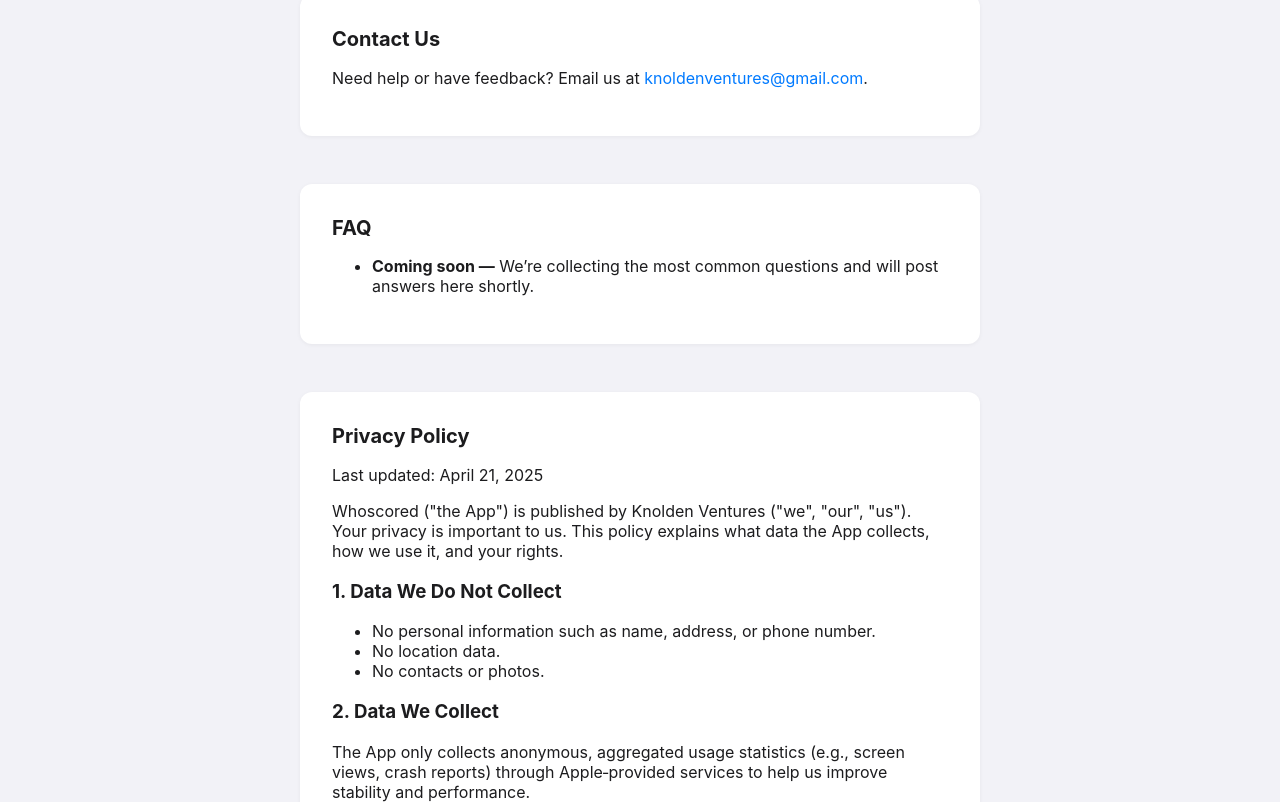
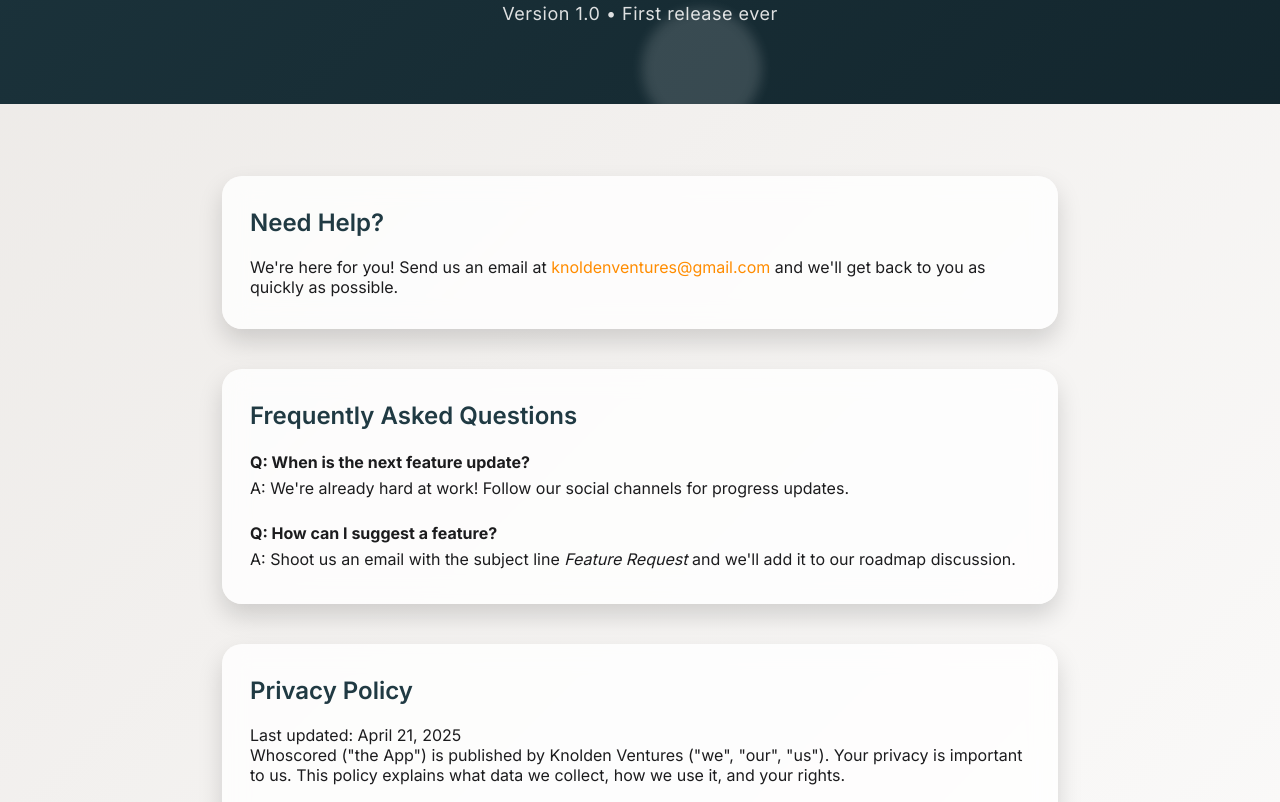
Before and after one commit to sebspetersen/whoscored-appsup, a plain HTML site: page index.html in a window 1280 px wide. Shown: the part 205-1007 px from the top of the page. Drawn offline with Linux system fonts and the light colour scheme.

Commit message:
Update index.html

```diff
--- a/index.html
+++ b/index.html
@@ -4,148 +4,355 @@
     <meta charset="UTF-8" />
     <meta name="viewport" content="width=device-width, initial-scale=1.0" />
     <title>Whoscored – Support</title>
+
+    <!-- Google Font for a modern look -->
+    <link rel="preconnect" href="https://fonts.googleapis.com" />
+    <link rel="preconnect" href="https://fonts.gstatic.com" crossorigin />
+    <link
+      href="https://fonts.googleapis.com/css2?family=Inter:wght@400;600;700&display=swap"
+      rel="stylesheet"
+    />
+
     <style>
+      /* -----------------------------
+         Variables & Base
+      ----------------------------- */
       :root {
-        --primary: #007aff;
-        --text: #1c1c1e;
-        --bg: #f2f2f7;
-        --surface: #ffffff;
-        --radius: 12px;
-        --space: 1rem;
-        font-family: -apple-system, BlinkMacSystemFont, "Segoe UI", Roboto,
-          Oxygen, Ubuntu, Cantarell, "Open Sans", "Helvetica Neue", sans-serif;
+        /* Colors */
+        --gradient-start: #0f2027;
+        --gradient-mid: #203a43;
+        --gradient-end: #2c5364;
+        --accent: #ff8c00;
+        --text-dark: #f4f4f4;
+        --text-body: #1c1c1e;
+        --card-bg: rgba(255, 255, 255, 0.8);
+        --shadow: 0 12px 24px rgba(0, 0, 0, 0.15);
+        /* Sizing */
+        --radius: 20px;
+        --gap: 1.25rem;
       }
+
+      * {
+        box-sizing: border-box;
+        margin: 0;
+        padding: 0;
+      }
+
+      html {
+        scroll-behavior: smooth;
+      }
+
       body {
-        margin: 0;
-        background: var(--bg);
-        color: var(--text);
+        font-family: "Inter", -apple-system, BlinkMacSystemFont, "Segoe UI",
+          Roboto, Oxygen, Ubuntu, Cantarell, "Open Sans", "Helvetica Neue",
+          sans-serif;
+        color: var(--text-body);
+        background: linear-gradient(135deg, #ece9e6 0%, #ffffff 100%);
+        min-height: 100vh;
+        display: flex;
+        flex-direction: column;
       }
+
+      a {
+        color: var(--accent);
+        text-decoration: none;
+        position: relative;
+        transition: color 0.3s ease;
+      }
+
+      a::after {
+        content: "";
+        position: absolute;
+        left: 0;
+        bottom: -2px;
+        height: 2px;
+        width: 100%;
+        background: var(--accent);
+        transform: scaleX(0);
+        transform-origin: right;
+        transition: transform 0.3s ease;
+      }
+
+      a:hover {
+        color: var(--text-body);
+      }
+
+      a:hover::after {
+        transform: scaleX(1);
+        transform-origin: left;
+      }
+
+      /* -----------------------------
+         Header Hero
+      ----------------------------- */
       header {
-        background: var(--surface);
-        padding: calc(var(--space) * 2) var(--space);
+        background: linear-gradient(-45deg, var(--gradient-start), var(--gradient-mid), var(--gradient-end));
+        background-size: 400% 400%;
+        animation: heroGradient 15s ease infinite;
+        color: var(--text-dark);
         text-align: center;
-        box-shadow: 0 1px 3px rgba(0, 0, 0, 0.08);
+        padding: 6rem 1.5rem 4rem;
+        position: relative;
+        overflow: hidden;
       }
-      header img {
-        height: 72px;
-        width: 72px;
-        border-radius: 20%;
-        margin-bottom: var(--space);
+
+      @keyframes heroGradient {
+        0% {
+          background-position: 0% 50%;
+        }
+        50% {
+          background-position: 100% 50%;
+        }
+        100% {
+          background-position: 0% 50%;
+        }
       }
-      h1 {
-        font-size: 1.875rem;
-        margin: 0;
+
+      header h1 {
+        font-size: clamp(2.5rem, 5vw, 3.5rem);
+        font-weight: 700;
+        margin-bottom: 0.75rem;
       }
+
+      header p {
+        font-size: 1.125rem;
+        opacity: 0.9;
+        letter-spacing: 0.5px;
+      }
+
+      /* Decorative floating shapes */
+      .shape {
+        position: absolute;
+        background: rgba(255, 255, 255, 0.15);
+        border-radius: 50%;
+        filter: blur(6px);
+        animation: float 10s ease-in-out infinite;
+      }
+
+      .shape:nth-child(1) {
+        width: 160px;
+        height: 160px;
+        left: 10%;
+        top: 20%;
+      }
+
+      .shape:nth-child(2) {
+        width: 100px;
+        height: 100px;
+        right: 12%;
+        top: 35%;
+        animation-delay: -3s;
+      }
+
+      .shape:nth-child(3) {
+        width: 120px;
+        height: 120px;
+        left: 50%;
+        top: 70%;
+        animation-delay: -6s;
+      }
+
+      @keyframes float {
+        0%, 100% {
+          transform: translateY(0) translateX(0);
+        }
+        50% {
+          transform: translateY(-30px) translateX(20px);
+        }
+      }
+
+      /* -----------------------------
+         Main Layout
+      ----------------------------- */
       main {
-        max-width: 680px;
+        flex: 1;
+        display: flex;
+        flex-direction: column;
+        align-items: center;
+        gap: calc(var(--gap) * 2);
+        padding: 3.5rem 1.25rem 5rem;
+        max-width: 900px;
+        width: 100%;
         margin: 0 auto;
-        padding: calc(var(--space) * 3) var(--space);
       }
+
       section {
-        margin-bottom: calc(var(--space) * 3);
-        background: var(--surface);
-        padding: calc(var(--space) * 2);
+        width: 100%;
+        background: var(--card-bg);
+        backdrop-filter: blur(12px) saturate(120%);
+        -webkit-backdrop-filter: blur(12px) saturate(120%);
         border-radius: var(--radius);
-        box-shadow: 0 1px 4px rgba(0, 0, 0, 0.05);
+        box-shadow: var(--shadow);
+        padding: 2rem 1.75rem;
+        animation: fadeUp 0.8s ease both;
       }
+
+      section:nth-of-type(2) {
+        animation-delay: 0.15s;
+      }
+      section:nth-of-type(3) {
+        animation-delay: 0.3s;
+      }
+
+      @keyframes fadeUp {
+        from {
+          opacity: 0;
+          transform: translateY(30px);
+        }
+        to {
+          opacity: 1;
+          transform: translateY(0);
+        }
+      }
+
       h2 {
-        font-size: 1.25rem;
-        margin-top: 0;
+        font-size: 1.5rem;
+        font-weight: 600;
+        margin-bottom: var(--gap);
+        color: var(--gradient-mid);
       }
-      a {
-        color: var(--primary);
-        text-decoration: none;
+
+      ul {
+        list-style: none;
+        display: grid;
+        gap: var(--gap);
       }
+
+      li {
+        line-height: 1.6;
+      }
+
+      /* -----------------------------
+         Footer
+      ----------------------------- */
       footer {
         text-align: center;
-        padding: var(--space);
-        font-size: 0.875rem;
+        padding: 2rem 1rem;
+        font-size: 0.9rem;
         color: #6e6e73;
+      }
+
+      /* Responsive Tweaks */
+      @media (min-width: 768px) {
+        header {
+          padding: 8rem 2rem 5rem;
+        }
+        main {
+          padding: 4.5rem 2rem 6rem;
+        }
       }
     </style>
   </head>
   <body>
     <header>
-      <!-- Optional: Add your app icon URL below. Delete this <img> if unused. -->
-      <!-- <img src="" alt="Whoscored icon" /> -->
+      <!-- Optional icon - uncomment and provide source if available -->
+      <!-- <img src="" alt="Whoscored icon" style="height:96px;width:96px;border-radius:24px;margin-bottom:1.5rem;"> -->
       <h1>Whoscored Support</h1>
-      <p>Version 1.0</p>
+      <p>Version 1.0 • First release ever</p>
+      <!-- Decorative floating shapes -->
+      <span class="shape"></span>
+      <span class="shape"></span>
+      <span class="shape"></span>
     </header>
+
     <main>
-      <section>
-        <h2>Contact Us</h2>
+      <!--  Contact  -->
+      <section id="contact">
+        <h2>Need Help?</h2>
         <p>
-          Need help or have feedback? Email us at
-          <a href="mailto:knoldenventures@gmail.com">knoldenventures@gmail.com</a>.
+          We're here for you! Send us an email at
+          <a href="mailto:knoldenventures@gmail.com">knoldenventures@gmail.com</a>
+          and we'll get back to you as quickly as possible.
         </p>
       </section>
 
-      <section>
-        <h2>FAQ</h2>
+      <!--  FAQ  -->
+      <section id="faq">
+        <h2>Frequently Asked Questions</h2>
         <ul>
-          <li><strong>Coming soon —</strong> We’re collecting the most common questions and will post answers here shortly.</li>
+          <li>
+            <strong>Q: When is the next feature update?</strong><br />
+            A: We're already hard at work! Follow our social channels for
+            progress updates.
+          </li>
+          <li>
+            <strong>Q: How can I suggest a feature?</strong><br />
+            A: Shoot us an email with the subject line <em>Feature
+            Request</em> and we'll add it to our roadmap discussion.
+          </li>
         </ul>
       </section>
 
+      <!--  Privacy Policy  -->
       <section id="privacy-policy">
         <h2>Privacy Policy</h2>
         <p>Last updated: April 21, 2025</p>
         <p>
           Whoscored ("the App") is published by Knolden Ventures ("we", "our",
-          "us"). Your privacy is important to us. This policy explains what data
-          the App collects, how we use it, and your rights.
+          "us"). Your privacy is important to us. This policy explains what
+          data we collect, how we use it, and your rights.
         </p>
-        <h3>1. Data We Do <strong>Not</strong> Collect</h3>
+
+        <h3 style="margin-top:1.25rem;font-size:1.25rem;font-weight:600;color:var(--gradient-mid);">1.&nbsp;Data We Do <strong>Not</strong> Collect</h3>
         <ul>
           <li>No personal information such as name, address, or phone number.</li>
           <li>No location data.</li>
           <li>No contacts or photos.</li>
         </ul>
-        <h3>2. Data We Collect</h3>
+
+        <h3 style="margin-top:1.25rem;font-size:1.25rem;font-weight:600;color:var(--gradient-mid);">2.&nbsp;Data We Collect</h3>
         <p>
           The App only collects anonymous, aggregated usage statistics (e.g.,
           screen views, crash reports) through Apple‑provided services to help us
           improve stability and performance.
         </p>
-        <h3>3. How We Use Data</h3>
+
+        <h3 style="margin-top:1.25rem;font-size:1.25rem;font-weight:600;color:var(--gradient-mid);">3.&nbsp;How We Use Data</h3>
         <p>
           Aggregated analytics help us understand which features are most
           popular and where improvements are needed. We do not use collected
           data for advertising or share it with third‑parties.
         </p>
-        <h3>4. Support Communications</h3>
+
+        <h3 style="margin-top:1.25rem;font-size:1.25rem;font-weight:600;color:var(--gradient-mid);">4.&nbsp;Support Communications</h3>
         <p>
           If you email
           <a href="mailto:knoldenventures@gmail.com">knoldenventures@gmail.com</a>,
           the message will include your email address and any information you
-          voluntarily provide. We will use this solely to address your enquiry
-          and improve customer support.
+          voluntarily provide. We use this solely to address your enquiry and
+          improve customer support.
         </p>
-        <h3>5. Data Retention</h3>
+
+        <h3 style="margin-top:1.25rem;font-size:1.25rem;font-weight:600;color:var(--gradient-mid);">5.&nbsp;Data Retention</h3>
         <p>
           Usage statistics are retained in aggregate form for up to 24 months.
           Support emails are retained for as long as necessary to resolve your
           request.
         </p>
-        <h3>6. Your Rights</h3>
+
+        <h3 style="margin-top:1.25rem;font-size:1.25rem;font-weight:600;color:var(--gradient-mid);">6.&nbsp;Your Rights</h3>
         <p>
           You may request deletion of any support emails you have sent by
           contacting us at the address above.
         </p>
-        <h3>7. Changes to This Policy</h3>
+
+        <h3 style="margin-top:1.25rem;font-size:1.25rem;font-weight:600;color:var(--gradient-mid);">7.&nbsp;Changes to This Policy</h3>
         <p>
           We may update this policy. Significant changes will be noted on this
           page and, where appropriate, in‑app.
         </p>
+
         <p>
           For questions about privacy, please email
           <a href="mailto:knoldenventures@gmail.com">knoldenventures@gmail.com</a>.
         </p>
       </section>
     </main>
+
     <footer>
       &copy; <span id="year"></span> Whoscored. All rights reserved.
     </footer>
+
     <script>
       document.getElementById("year").textContent = new Date().getFullYear();
     </script>
```
